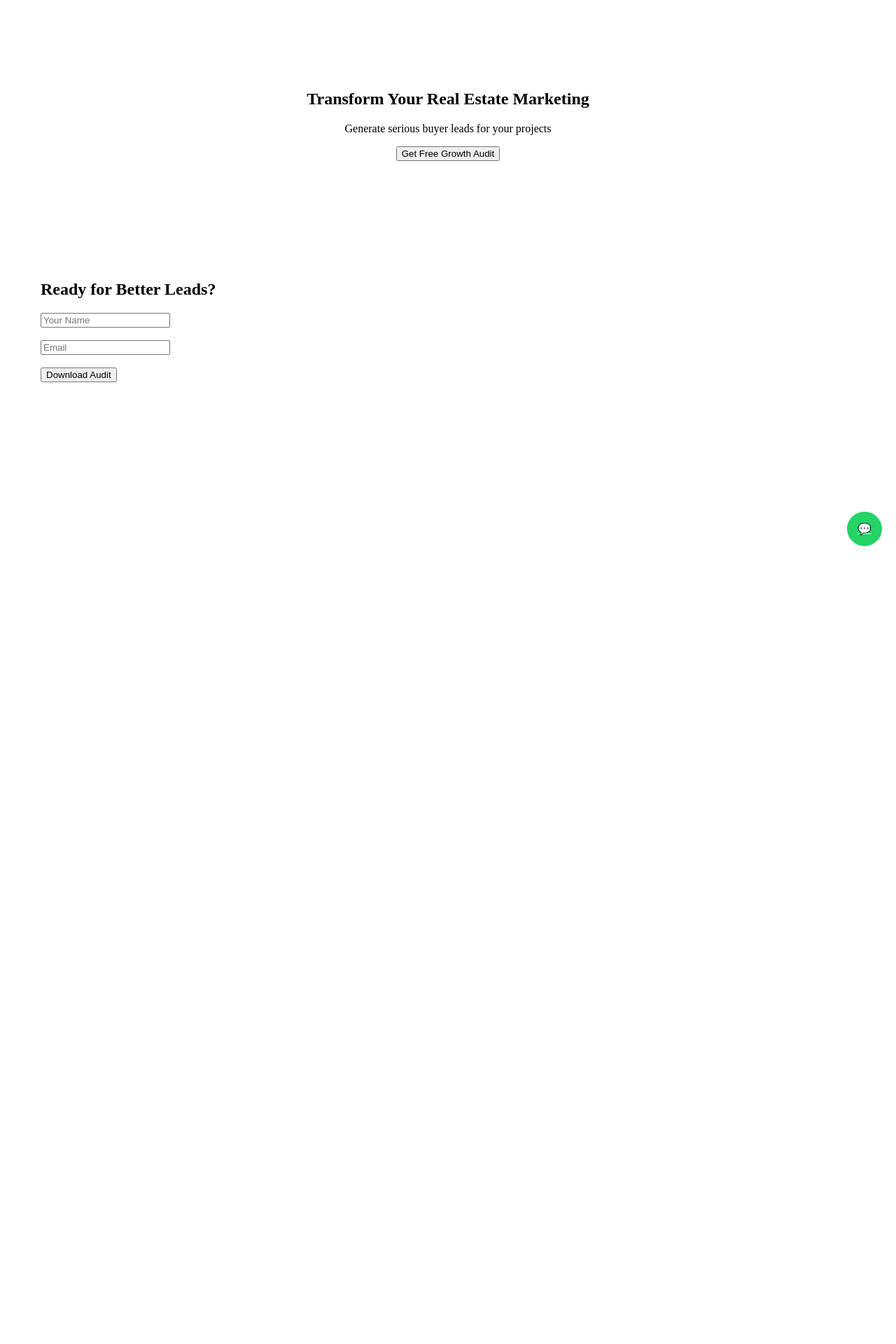
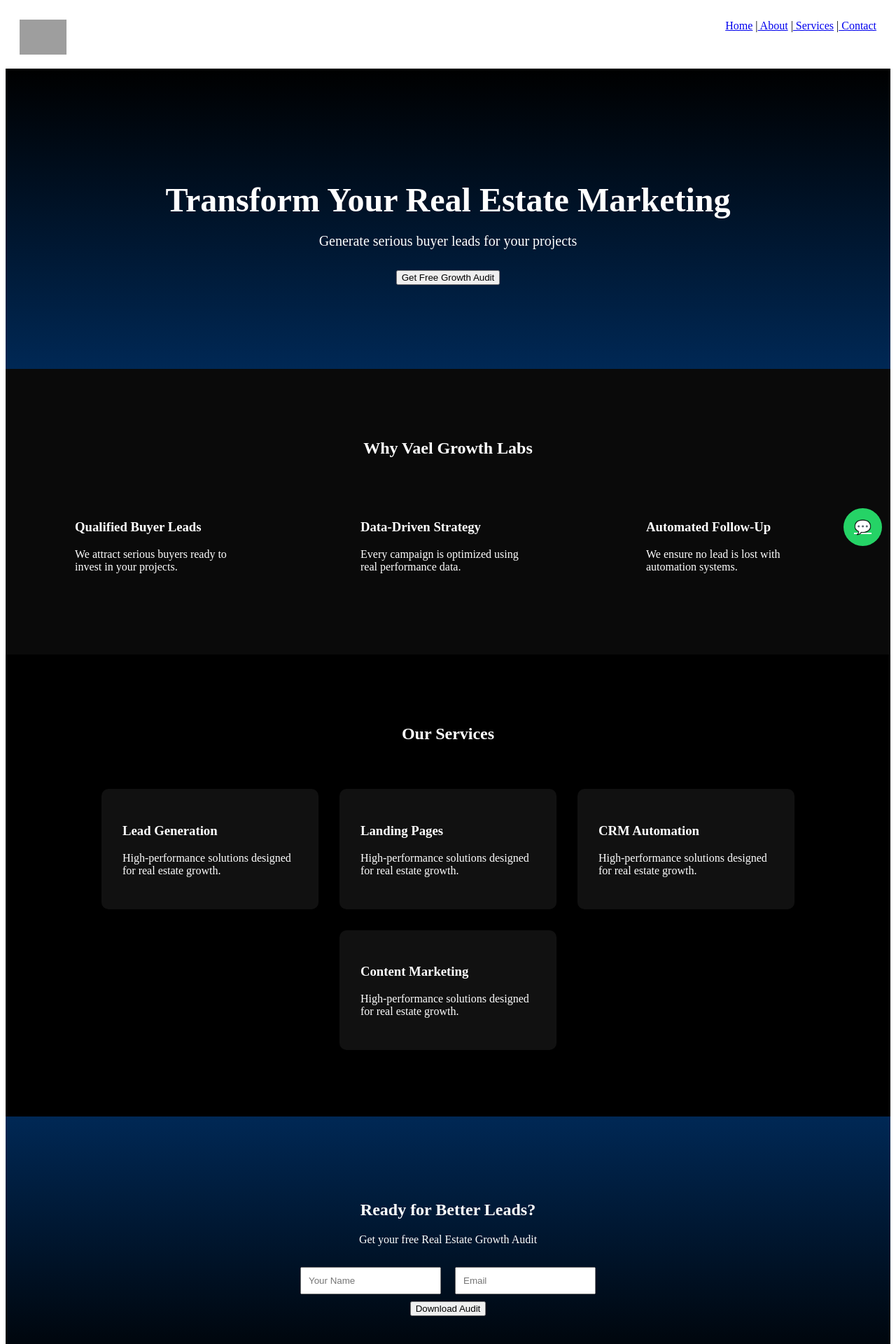
Before and after one commit to mfowadkhan06-cloud/vael-growth-labs-web, a Next.js app: page / in a window 1280 px wide. Shown: the top 1920 px of the page at 70% size. Before the commit the page ends 800 px from the top, so only its background shows below. Built offline with nearby package versions, Linux system fonts and the light colour scheme; grey boxes are pictures that could not be loaded.

Commit message:
Update index.js

```diff
--- a/pages/index.js
+++ b/pages/index.js
@@ -1,46 +1,118 @@
 import Head from 'next/head';
+import Header from '../components/Header';
+import Footer from '../components/Footer';
 
 export default function Home() {
   return (
     <>
       <Head>
-        <title>Vael Growth Labs | Real Estate Marketing Karnataka</title>
-        <meta name="description" content="Generate qualified real estate leads in Karnataka with Vael Growth Labs." />
+        <title>Vael Growth Labs | Premium Real Estate Marketing</title>
+        <meta name="description" content="Premium real estate marketing agency helping developers generate qualified buyer leads in Karnataka." />
       </Head>
 
-      <main>
-        <section style={{padding: "100px 20px", textAlign: "center"}}>
-          <h1>Transform Your Real Estate Marketing</h1>
-          <p>Generate serious buyer leads for your projects</p>
+      <Header />
+
+      {/* HERO SECTION */}
+      <section style={{
+        background: "linear-gradient(180deg, #000000, #002855)",
+        color: "white",
+        padding: "120px 20px",
+        textAlign: "center"
+      }}>
+        <h1 style={{fontSize: "48px", marginBottom: "20px"}}>
+          Transform Your Real Estate Marketing
+        </h1>
+
+        <p style={{fontSize: "20px", marginBottom: "30px"}}>
+          Generate serious buyer leads for your projects
+        </p>
 
         <a href="https://wa.me/918951743843?text=Hello%20Vael,%20I%20am%20interested%20in%20your%20services">
           <button className="btn-primary">Get Free Growth Audit</button>
         </a>
       </section>
 
-        <section style={{padding: "50px"}}>
+      {/* VALUE PROPS */}
+      <section style={{padding: "80px 20px", background: "#0a0a0a", color: "white"}}>
+        <h2 style={{textAlign: "center", marginBottom: "50px"}}>Why Vael Growth Labs</h2>
+
+        <div style={{display: "flex", justifyContent: "space-around", flexWrap: "wrap"}}>
+
+          <div style={{maxWidth: "250px", margin: "20px"}}>
+            <h3>Qualified Buyer Leads</h3>
+            <p>We attract serious buyers ready to invest in your projects.</p>
+          </div>
+
+          <div style={{maxWidth: "250px", margin: "20px"}}>
+            <h3>Data-Driven Strategy</h3>
+            <p>Every campaign is optimized using real performance data.</p>
+          </div>
+
+          <div style={{maxWidth: "250px", margin: "20px"}}>
+            <h3>Automated Follow-Up</h3>
+            <p>We ensure no lead is lost with automation systems.</p>
+          </div>
+
+        </div>
+      </section>
+
+      {/* SERVICES */}
+      <section style={{padding: "80px 20px", background: "#000", color: "white"}}>
+        <h2 style={{textAlign: "center", marginBottom: "50px"}}>Our Services</h2>
+
+        <div style={{display: "flex", flexWrap: "wrap", justifyContent: "center"}}>
+
+          {["Lead Generation", "Landing Pages", "CRM Automation", "Content Marketing"].map((service, i) => (
+            <div key={i} style={{
+              background: "#111",
+              padding: "30px",
+              margin: "15px",
+              borderRadius: "10px",
+              width: "250px"
+            }}>
+              <h3>{service}</h3>
+              <p>High-performance solutions designed for real estate growth.</p>
+            </div>
+          ))}
+
+        </div>
+      </section>
+
+      {/* LEAD MAGNET */}
+      <section style={{
+        padding: "100px 20px",
+        background: "linear-gradient(180deg, #002855, #000)",
+        color: "white",
+        textAlign: "center"
+      }}>
         <h2>Ready for Better Leads?</h2>
-          <form>
-            <input placeholder="Your Name" required /><br/><br/>
-            <input placeholder="Email" required /><br/><br/>
+
+        <p>Get your free Real Estate Growth Audit</p>
+
+        <form style={{marginTop: "20px"}}>
+          <input placeholder="Your Name" required style={{padding: "10px", margin: "10px"}} />
+          <input placeholder="Email" required style={{padding: "10px", margin: "10px"}} />
+          <br/>
           <button className="btn-primary">Download Audit</button>
         </form>
       </section>
-      </main>
 
-      {/* WhatsApp Floating Button */}
+      {/* WHATSAPP FLOAT */}
       <a href="https://wa.me/918951743843?text=Hello%20Vael,%20I%20am%20interested%20in%20your%20services"
          style={{
            position: "fixed",
            bottom: "20px",
            right: "20px",
            background: "#25D366",
+           padding: "15px",
+           borderRadius: "50%",
            color: "white",
-           padding: "15px",
-           borderRadius: "50%"
+           fontSize: "20px"
          }}>
          💬
       </a>
+
+      <Footer />
     </>
   );
 }
```
Lines whose indentation alone changed are shown as unchanged.
